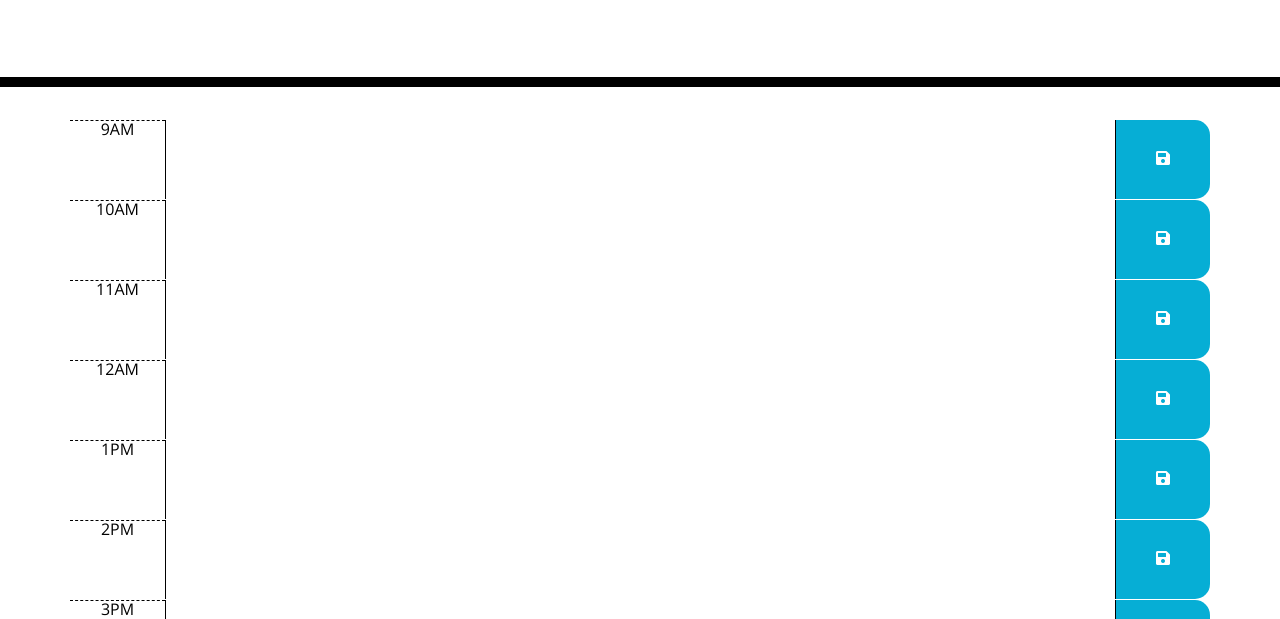
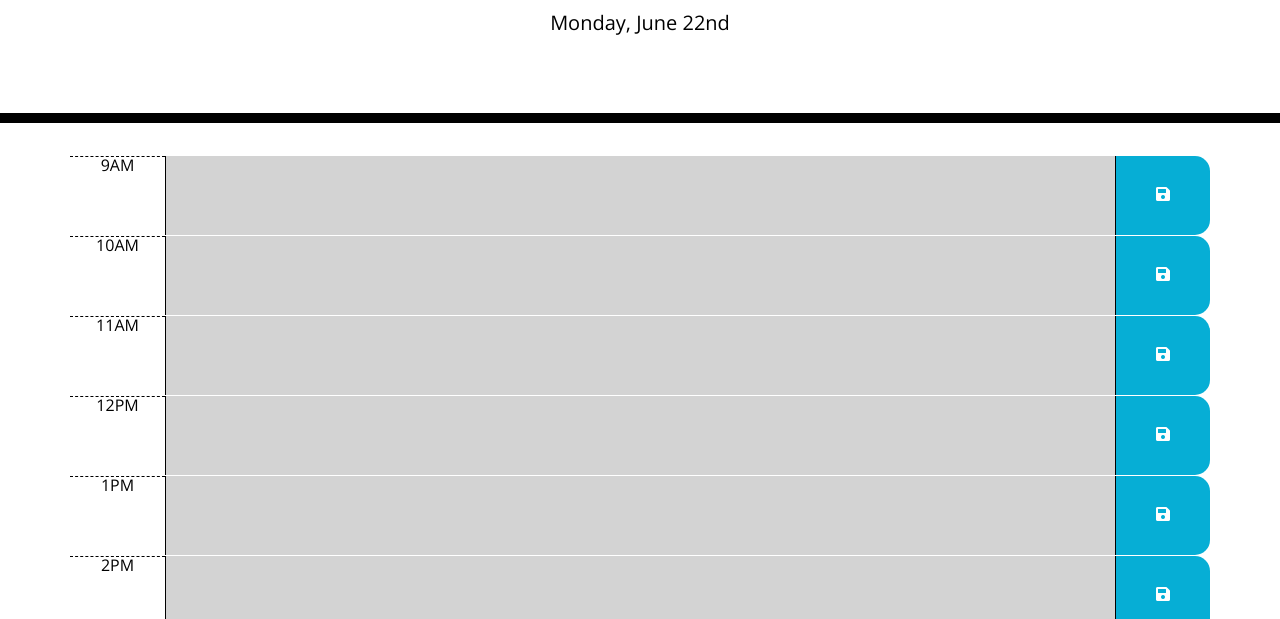
Before and after one commit to Emmerz6949/9to5-today-planner, a plain HTML site: page index.html in a window 1280 px wide. Shown: the part 181-800 px from the top of the page. Drawn offline with nearby package versions, Linux system fonts and the light colour scheme.

Commit message:
added a script.js file, added a script tag to the html file to link them, used jQuery to create a dcumrnt.ready() function, inside that function used jQuery and Moment.js to create variables, also added a for loop containing an if/elseif/elseif/else statement that uses most of the variables and jQuery to change the color of the textareas depending on the time of day, also inside the .ready function but outside the for loop added jQuery to show the current day in the p tag that has the id of currentDay

```diff
--- a/index.html
+++ b/index.html
@@ -49,7 +49,7 @@
       </div>
 
       <div class="row time-block">
-        <div class="hour col-md-1">12AM</div>
+        <div class="hour col-md-1">12PM</div>
         <textarea class="description col-md-10"></textarea>
         <div class="saveBtn col-md-1"><i class="fas fa-save"></i></div>
       </div>
@@ -87,5 +87,6 @@
 
     <script src="https://code.jquery.com/jquery-3.4.1.min.js"></script>
     <script src="https://cdnjs.cloudflare.com/ajax/libs/moment.js/2.24.0/moment.min.js"></script>
+    <script src="script.js"></script>
   </body>
 </html>
--- /dev/null
+++ b/script.js
@@ -0,0 +1,26 @@
+$(document).ready(function() {
+    var today = moment().format('dddd, MMMM Do');
+    var currentHour = moment().format('ha');
+    var pageHours = $('.hour');
+    var hourText = $('.description');
+
+    for (i=0; i < pageHours.length; i++) {
+        if (currentHour.toUpperCase() === $(pageHours[i]).text()) {
+            $(hourText[i]).addClass('present');
+            var index = i;
+        }
+        else if (index < hourText.length) {
+            for (a = index; a < hourText.length; a++) {
+                $(hourText[i]).addClass('future');
+            }
+        }
+        else if (currentHour === '12am' || currentHour === '1am' || currentHour === '2am' || currentHour === '3am' || currentHour === '4am' || currentHour === '5am' || currentHour === '6am' || currentHour === '7am' || currentHour === '8am') {
+            $(hourText[i]).addClass('future');
+        }
+        else {
+            $(hourText[i]).addClass('past');
+        }
+    }
+
+    $('#currentDay').text(today);
+});
```
